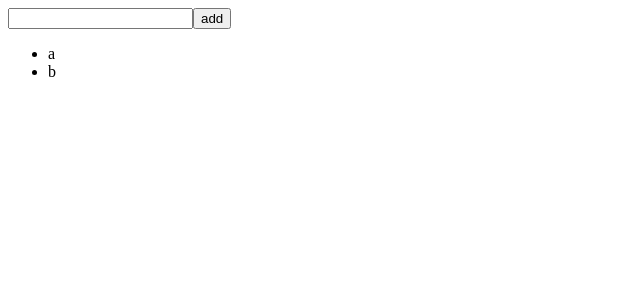
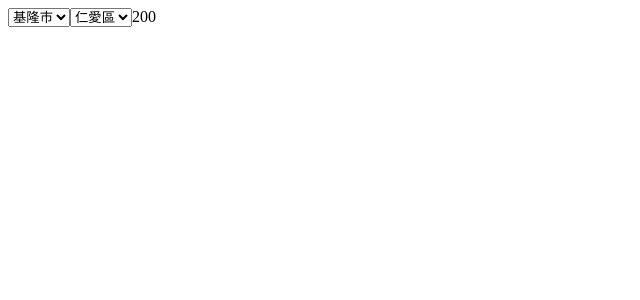
Before and after one commit to kckct/vue-practice, a Vue app: page / in a window 1280 px wide. Shown: the top 300 px of the page, without its empty margins (0-640 px from the left). Built offline with nearby package versions, Linux system fonts and the light colour scheme.

Commit message:
加入連動下拉選單

```diff
--- a/src/App.vue
+++ b/src/App.vue
@@ -1,16 +1,16 @@
 <template>
   <div id="app">
-    <Todo />
+    <Dropdown />
   </div>
 </template>
 
 <script>
-import Todo from "@/components/Todo";
+import Dropdown from "@/components/Dropdown";
 
 export default {
   name: "app",
   components: {
-    Todo
+    Dropdown
   }
 };
 </script>
--- /dev/null
+++ b/src/components/Dropdown.vue
@@ -0,0 +1,74 @@
+<template>
+  <div>
+    <select v-model="changeCity">
+      <option v-for="city in cities" v-bind:value="city.name">
+        {{ city.name }}
+      </option>
+    </select>
+    <select v-model="changeArea">
+      <option v-for="area in areas" v-bind:value="area.zip">
+        {{ area.name }}
+      </option>
+    </select>
+    <span>{{ changeArea }}</span>
+  </div>
+</template>
+
+<script>
+const cities = [
+  {
+    name: "基隆市",
+    areas: [
+      { name: "仁愛區", zip: "200" },
+      { name: "信義區", zip: "201" },
+      { name: "中正區", zip: "202" },
+      { name: "中山區", zip: "203" },
+      { name: "安樂區", zip: "204" },
+      { name: "暖暖區", zip: "205" },
+      { name: "七堵區", zip: "206" }
+    ]
+  },
+  {
+    name: "台北市",
+    areas: [
+      { name: "中正區", zip: "300" },
+      { name: "大同區", zip: "301" },
+      { name: "中山區", zip: "302" },
+      { name: "松山區", zip: "303" },
+      { name: "大安區", zip: "304" },
+      { name: "萬華區", zip: "305" },
+      { name: "信義區", zip: "306" },
+      { name: "士林區", zip: "307" },
+      { name: "北投區", zip: "308" },
+      { name: "內湖區", zip: "309" },
+      { name: "南港區", zip: "310" },
+      { name: "文山區", zip: "311" }
+    ]
+  },
+  {
+    name: "新竹市",
+    areas: [{ name: "新竹市", zip: "400" }]
+  }
+];
+
+export default {
+  data() {
+    return {
+      changeCity: "基隆市",
+      changeArea: "200",
+      cities: cities,
+      areas: cities[0].areas
+    };
+  },
+
+  watch: {
+    changeCity(newCity) {
+      this.areas = this.cities.find(function(city) {
+        return newCity === city.name;
+      }).areas;
+
+      this.changeArea = this.areas[0].zip;
+    }
+  }
+};
+</script>
--- a/src/components/Todo.vue
+++ /dev/null
@@ -1,38 +0,0 @@
-<template>
-    <div>
-        <input type="text" v-model="newTodo">
-        <button @click="addTodo">add</button>
-        <ul>
-          <li v-for="(todo, index) in todos" :key="index" @click="removeTodo(index)">
-            {{ todo.title }}
-          </li>
-        </ul>
-    </div>
-</template>
-
-<script>
-export default {
-  data() {
-    return {
-      todos: [{ title: "a" }, { title: "b" }],
-      newTodo: ""
-    };
-  },
-
-  methods: {
-    addTodo() {
-      var value = this.newTodo && this.newTodo.trim();
-      if (!value) {
-        return;
-      }
-      this.todos.push({
-        title: value
-      });
-      this.newTodo = "";
-    },
-    removeTodo(index) {
-      this.todos.splice(index, 1);
-    }
-  }
-};
-</script>
```
